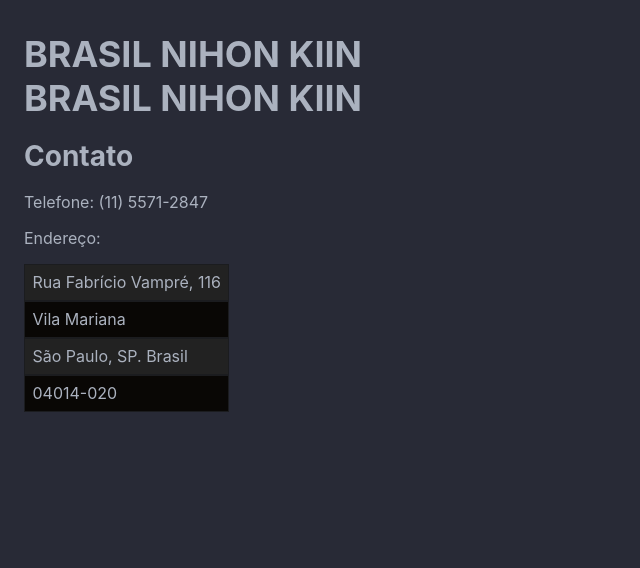
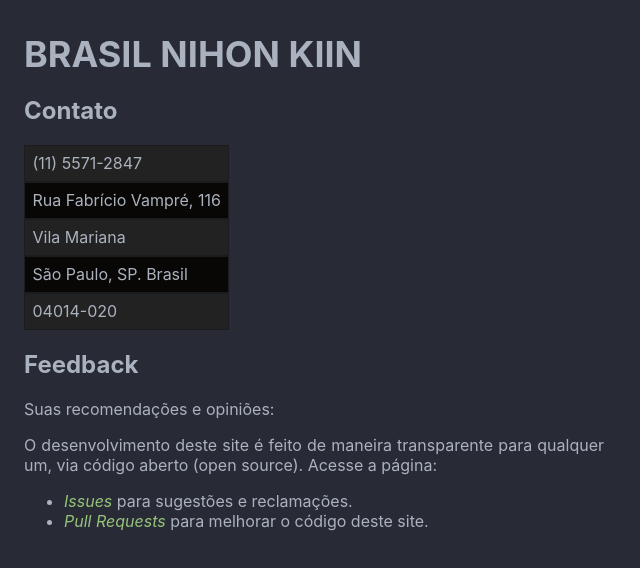
Before and after one commit to Brasil-Nihon-Kiin/nihonkiin.com.br, a website built with webpack: page conteudo/contato_e_feedback/contato_e_feedback.html in a window 1280 px wide. Shown: the whole page, without its empty margins (0-640 px from the left). Built offline with nearby package versions, Linux system fonts and the light colour scheme; a web font is replaced by a local one.

Commit message:
pequena melhora na página de contato e feedback

```diff
--- a/conteudo/contato_e_feedback/contato_e_feedback.html
+++ b/conteudo/contato_e_feedback/contato_e_feedback.html
@@ -22,16 +22,14 @@
     <script src="/midia/glift_1_1_2.min.js"></script>
   </head>
   <body>
-    <br-nhk-nav></br-nhk-nav>
-
-    <h1>Contato</h1>
-
-    <p>Telefone: (11) 5571-2847</p>
-
-    <p>Endereço:</p>
+    <section>
+      <h2>Contato</h2>
 
       <table>
         <tbody>
+          <tr>
+            <td>(11) 5571-2847</td>
+          </tr>
           <tr>
             <td>Rua Fabrício Vampré, 116</td>
           </tr>
@@ -46,5 +44,32 @@
           </tr>
         </tbody>
       </table>
+    </section>
+
+    <section>
+      <h2>Feedback</h2>
+
+      <p>Suas recomendações e opiniões:</p>
+
+      <p>
+        O desenvolvimento deste site é feito de maneira transparente para
+        qualquer um, via código aberto (open source). Acesse a página:
+      </p>
+
+      <ul>
+        <li>
+          <a href="https://github.com/Brasil-Nihon-Kiin/nihonkiin.com.br/issues"
+            ><em>Issues</em></a
+          >
+          para sugestões e reclamações.
+        </li>
+        <li>
+          <a href="https://github.com/Brasil-Nihon-Kiin/nihonkiin.com.br/pulls"
+            ><em>Pull Requests</em></a
+          >
+          para melhorar o código deste site.
+        </li>
+      </ul>
+    </section>
   </body>
 </html>
--- a/index.css
+++ b/index.css
@@ -40,6 +40,7 @@ body {
 
 h1 {
   font-size: 1.75rem;
+  text-align: left;
 }
 
 a {
@@ -97,9 +98,9 @@ div #social-icons {
 
 div#social-icons svg,
 div#social-icons image {
-  height: 35px;
-  width: 35px;
-  margin-right: 20px;
+  height: 30px;
+  width: 30px;
+  margin-right: 25px;
 }
 
 table {
@@ -107,6 +108,7 @@ table {
   border-spacing: 0;
   border-collapse: separate;
   border: 1px #090705;
+  text-align: left;
 }
 
 table > caption {
@@ -157,6 +159,11 @@ img {
   max-width: var(--max-content-width-mobile);
 }
 
+textarea {
+  background-color: #1b1c1f;
+  color: var(--text-color);
+}
+
 br-nhk-nav h1 {
   font-family: "Futura Book", var(--font-family);
   font-size: 2.25rem;
```
Lines whose indentation alone changed are shown as unchanged.
